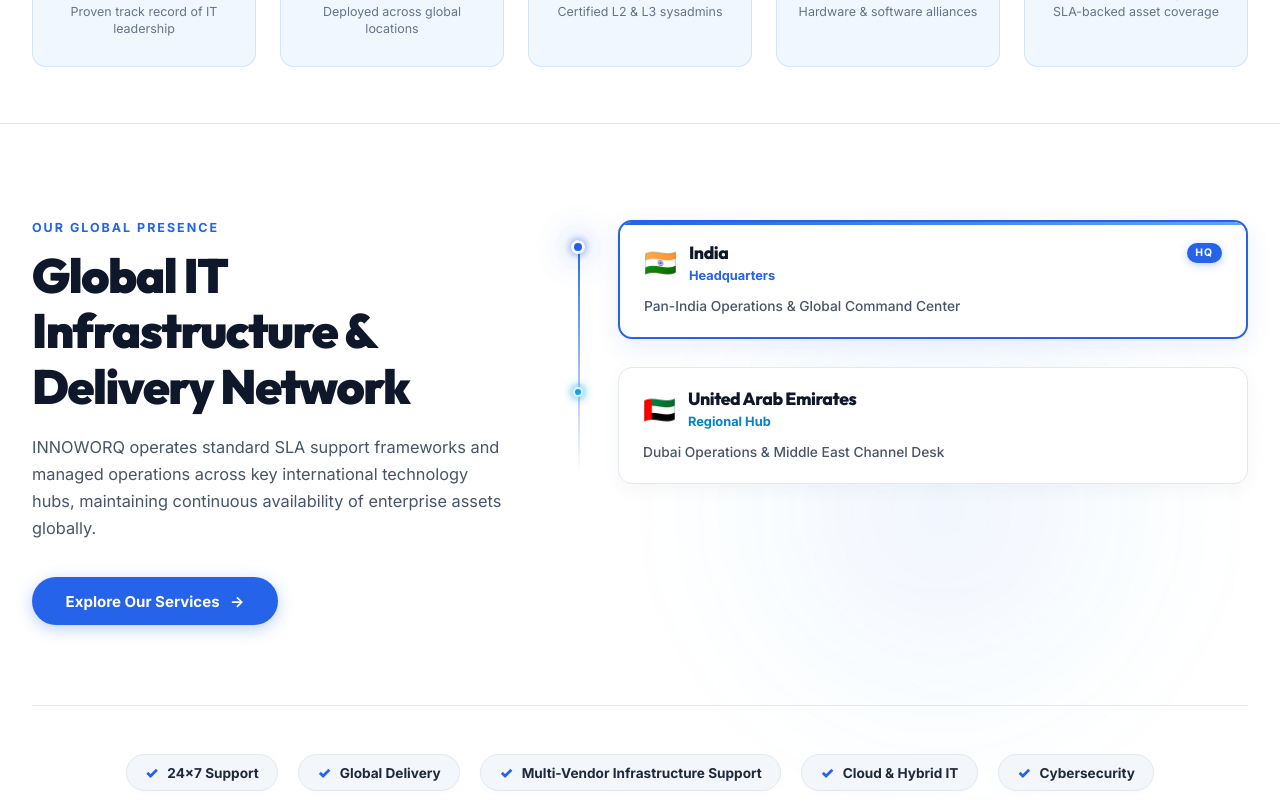
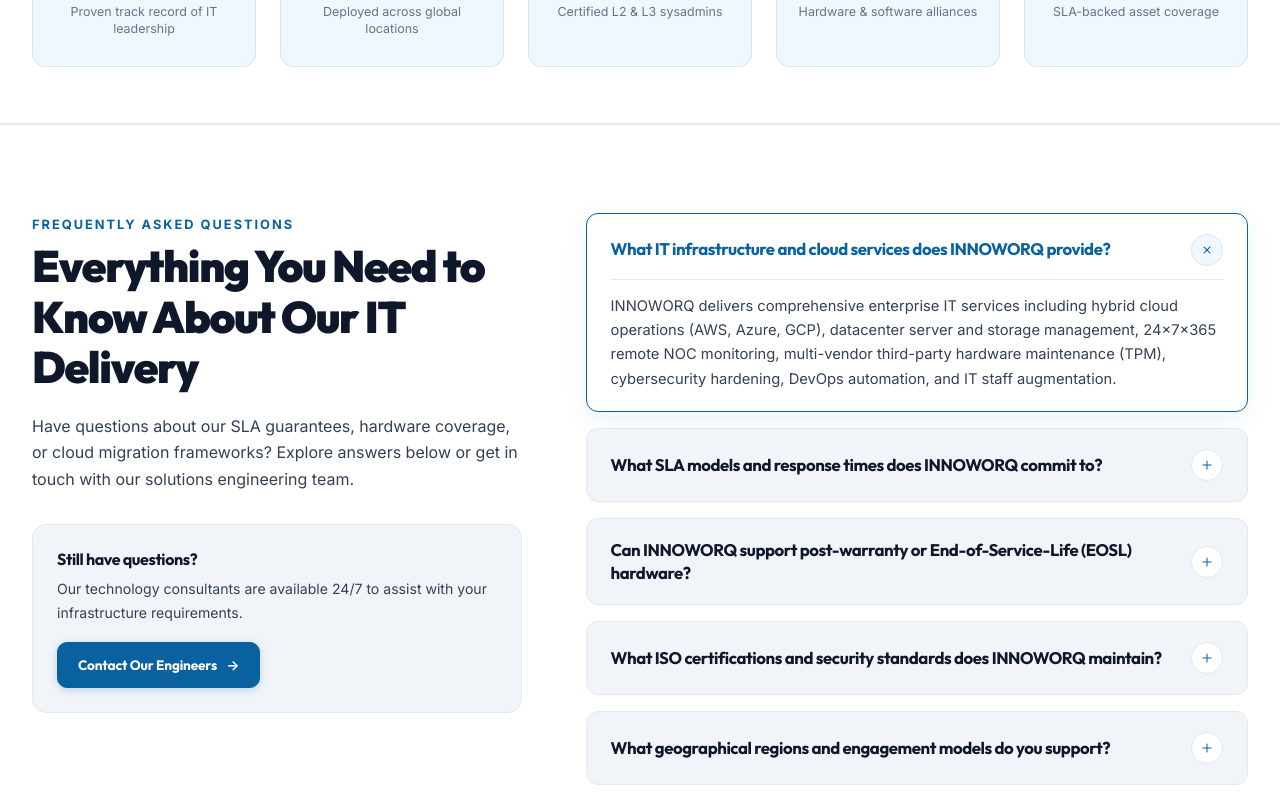
Before and after one commit to Harsh-Jain-10/innowork, a React (Vite) app in the folder client/: page / in a window 1280 px wide. Shown: the part 2560-3360 px from the top of the page. Built offline with nearby package versions, Linux system fonts and the light colour scheme.

Commit message:
feat: move GlobalPresence component exclusively to About page and keep Home page streamlined

```diff
--- a/client/src/pages/About.jsx
+++ b/client/src/pages/About.jsx
@@ -360,6 +360,9 @@
         </div>
       </section>
 
+      {/* Global Presence Section */}
+      <GlobalPresence />
+
       <style>{`
         @media (max-width: 900px) {
           .about-split-row {
--- a/client/src/pages/Home.jsx
+++ b/client/src/pages/Home.jsx
@@ -3,7 +3,6 @@
 import HomeLogoStrip from '../components/HomeLogoStrip';
 import HomeWhyInnoworq from '../components/HomeWhyInnoworq';
 import HomeStatsBar from '../components/HomeStatsBar';
-import GlobalPresence from '../components/GlobalPresence';
 import HomeFaqSection from '../components/HomeFaqSection';
 
 export default function Home() {
@@ -28,10 +27,7 @@
       {/* 4. Stats Bar (Enterprise Metrics) */}
       <HomeStatsBar />
 
-      {/* 5. Global Presence & Regional Hubs */}
-      <GlobalPresence />
-
-      {/* 6. Frequently Asked Questions */}
+      {/* 5. Frequently Asked Questions */}
       <HomeFaqSection />
     </div>
   );
```
